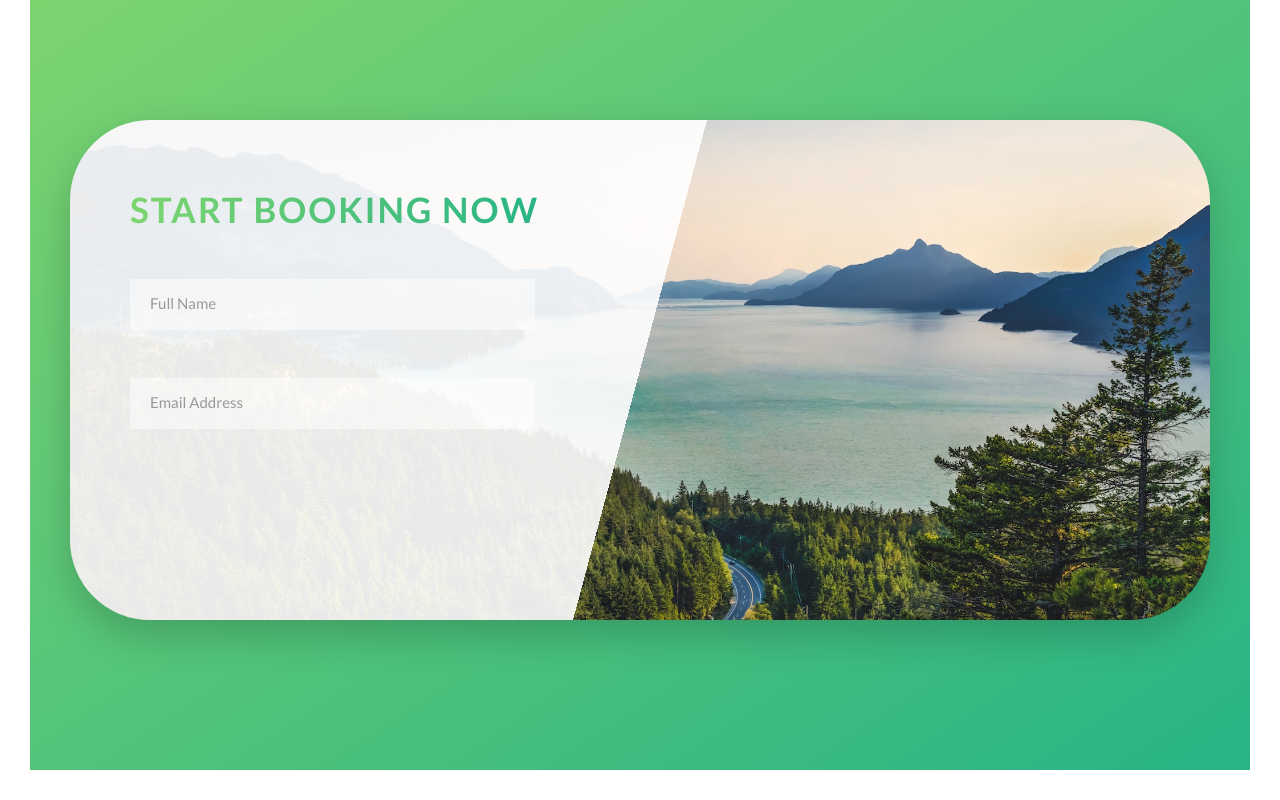
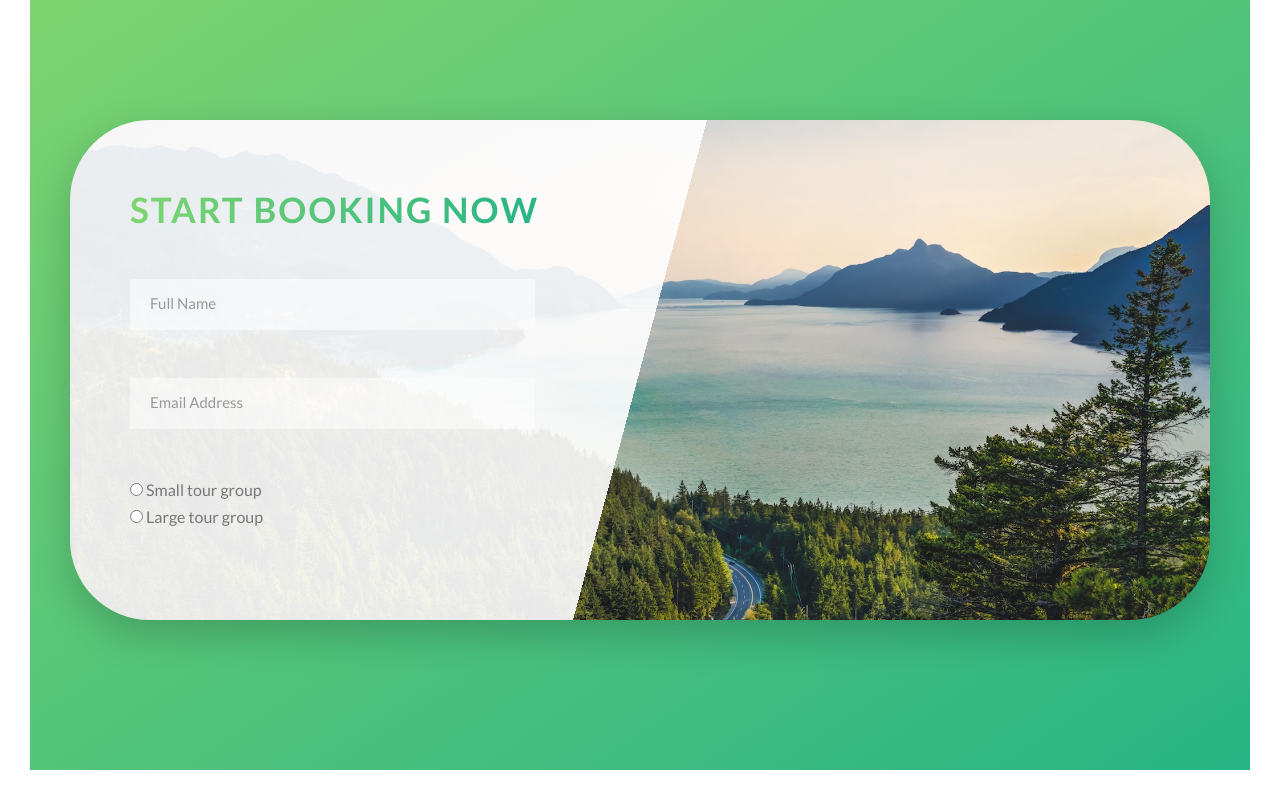
Before and after one commit to rossdalyNCI/outdoorsSite, a website: page index.html in a window 1280 px wide. Shown: the part 4540-5340 px from the top of the page. Drawn offline with Linux system fonts and the light colour scheme.

Commit message:
radio buttons added to index

```diff
--- a/index.html
+++ b/index.html
@@ -289,6 +289,18 @@
                                     <input type="email" class="form__input" placeholder="Email Address" id="email" required>
                                     <label for="email" class="form__label">Email Address</label> <!-- 'label for' & 'id' connected -->
                                 </div>
+
+                                <div class="form-group">
+                                    <div class="form__radio-group">
+                                        <input type="radio" class="form__radio-input" id="small">
+                                        <label for="small" class="form__radio-label">Small tour group</label>
+                                    </div>
+
+                                    <div class="form__radio-group">
+                                        <input type="radio" class="form__radio-input" id="large">
+                                        <label for="large" class="form__radio-label">Large tour group</label>
+                                    </div>
+                                </div>
                             </form>
                         </div>
                     </div>
```
